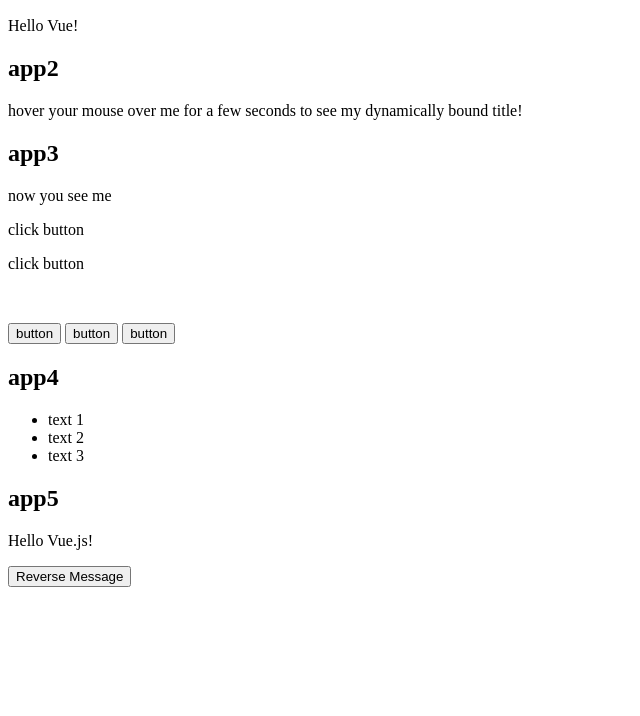
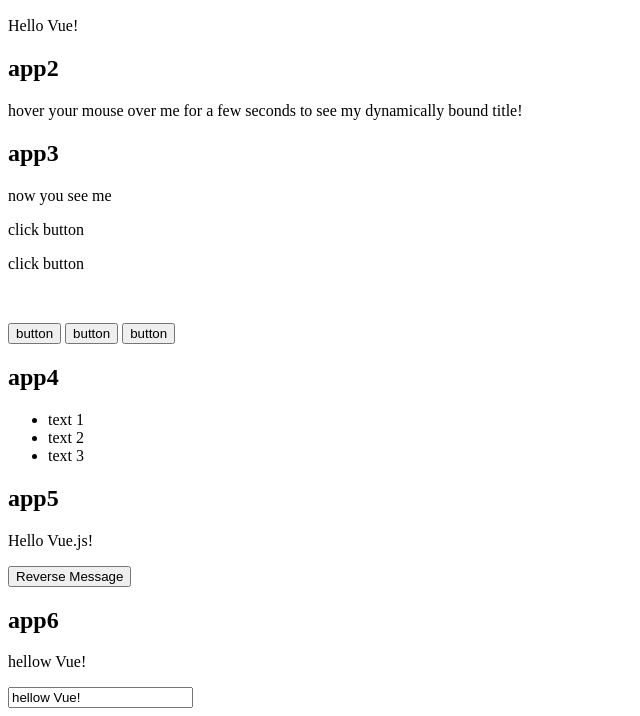
Before and after one commit to nyan4/vue-example, a plain HTML site: page index.html in a window 1280 px wide. Shown: the part 96-812 px from the top of the page, without its empty margins (0-640 px from the left). Drawn offline with nearby package versions, Linux system fonts and the light colour scheme.

Commit message:
add sample app6

```diff
--- a/index.html
+++ b/index.html
@@ -46,6 +46,12 @@
 	<div id="app5">
 		<p>{{ message }}</p>
 		<button v-on:click="reverseMessage">Reverse Message</button>
+	</div>
+
+	<h2>app6</h2>
+	<div id="app6">
+		<p>{{ message }}</p>
+		<input v-model="message">
 	</div>
 
 	<script>
@@ -108,6 +114,13 @@
 		}
 	});
 
+	var app6 = new Vue({
+		el: "#app6",
+		data: {
+			message: "hellow Vue!"
+		}
+	});
+
 	</script>
 </body>
 </html>
```
